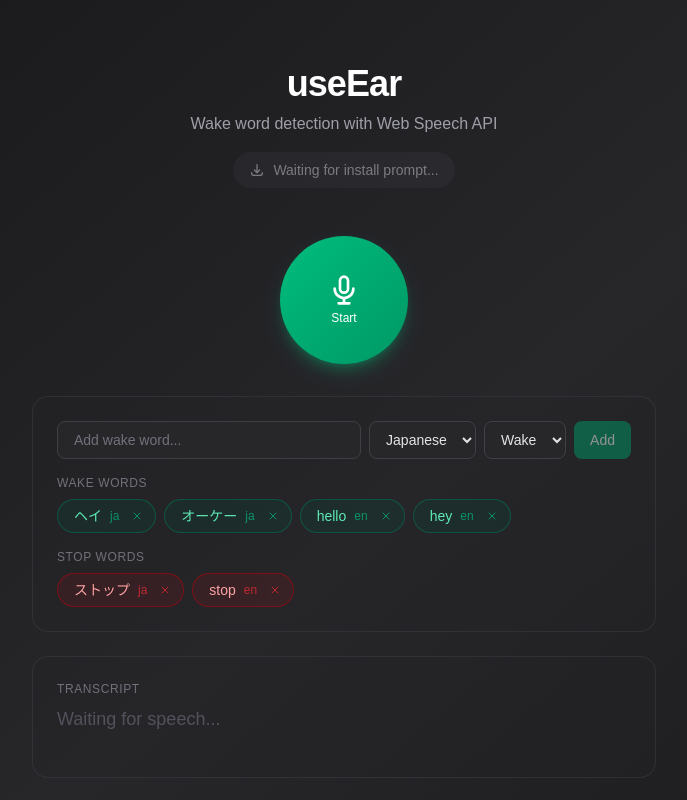
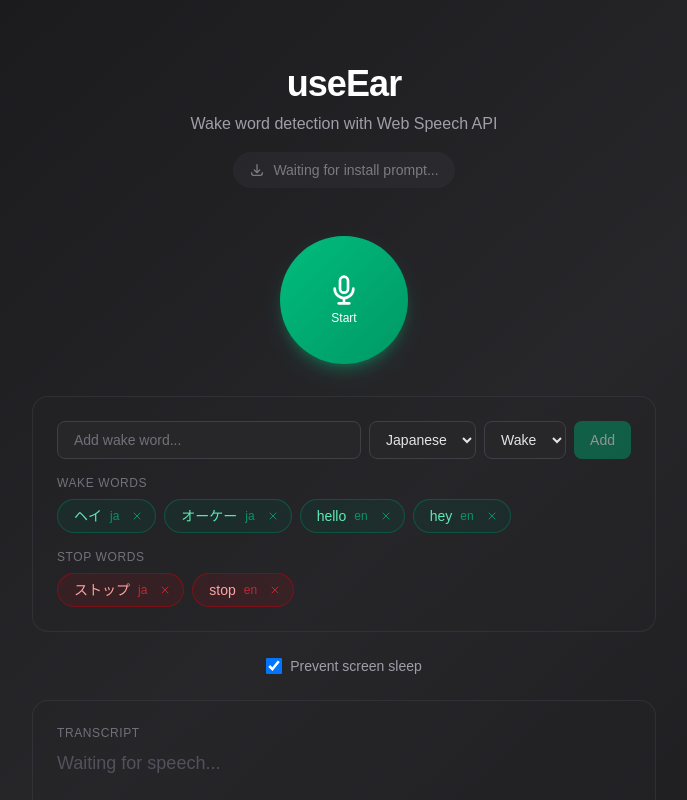
Before and after one commit to piro0919/use-ear, a Next.js app: page / in a window 1280 px wide. Shown: the top 800 px of the page, without its empty margins (296-983 px from the left). Built offline with nearby package versions, Linux system fonts and the light colour scheme.

Commit message:
Add MIT License and implement screen lock feature with offline page

```diff
--- a/src/app/page.tsx
+++ b/src/app/page.tsx
@@ -44,6 +44,7 @@
   const [newWord, setNewWord] = useState("");
   const [newLanguage, setNewLanguage] = useState("ja-JP");
   const [wordType, setWordType] = useState<"wake" | "stop">("wake");
+  const [screenLock, setScreenLock] = useState(true);
 
   const {
     canInstall,
@@ -79,6 +80,7 @@
         ...prev,
       ]);
     },
+    screenLock,
   });
 
   const addWord = () => {
@@ -386,6 +388,20 @@
           </div>
         </div>
 
+        {/* Options */}
+        <div className="mb-6 flex items-center justify-center gap-4">
+          <label className="flex cursor-pointer items-center gap-2 text-sm text-zinc-400">
+            <input
+              type="checkbox"
+              checked={screenLock}
+              onChange={(e) => setScreenLock(e.target.checked)}
+              disabled={isListening}
+              className="h-4 w-4 rounded border-zinc-600 bg-zinc-700 text-emerald-500 focus:ring-emerald-500 focus:ring-offset-zinc-900"
+            />
+            <span>Prevent screen sleep</span>
+          </label>
+        </div>
+
         {/* Transcript */}
         <div className="mb-6 rounded-2xl border border-zinc-700/50 bg-zinc-800/30 p-6">
           <div className="mb-2 text-xs font-medium uppercase tracking-wider text-zinc-500">
--- /dev/null
+++ b/src/app/~offline/page.tsx
@@ -0,0 +1,11 @@
+export default function OfflinePage() {
+  return (
+    <div className="flex min-h-screen flex-col items-center justify-center bg-zinc-900 px-6 text-center">
+      <div className="mb-4 text-6xl">📡</div>
+      <h1 className="mb-2 text-2xl font-bold text-white">You are offline</h1>
+      <p className="text-zinc-400">
+        Please check your internet connection and try again.
+      </p>
+    </div>
+  );
+}
```
Also changed, not shown: 1 other file (tests, documents, lock files or other folders).
